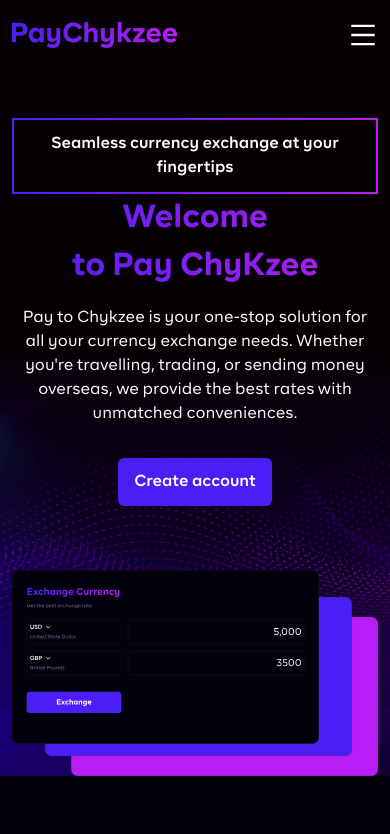
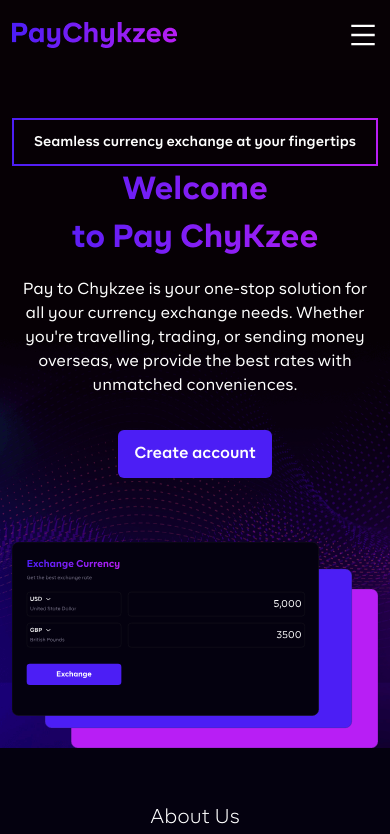
Before and after one commit to Iamfineboyygabriel/paychykzee, a React (Create React App) app: page / in a window 390 px wide. Shown: the top 834 px of the page. Built offline with nearby package versions, Linux system fonts and the light colour scheme.

Commit message:
working on responsiveness

```diff
--- a/src/components/contents/hero-section/HeroSection.tsx
+++ b/src/components/contents/hero-section/HeroSection.tsx
@@ -13,7 +13,7 @@ const HeroSection = () => {
     <main className="relative flex h-full w-full flex-col items-center justify-center bg-hero-pattern bg-cover  px-3 font-br-regular">
       <section className="w-full  text-center md:w-[60%]">
         <article className="gradient-border m-auto mt-[3em] flex w-full justify-center rounded-lg py-3 text-center lg:mt-[6em] lg:w-[50%]">
-          <p className="font-br-semibold text-text">
+          <p className="font-br-semibold sm:text-sm text-text">
             Seamless currency exchange at your fingertips
           </p>
         </article>
```
